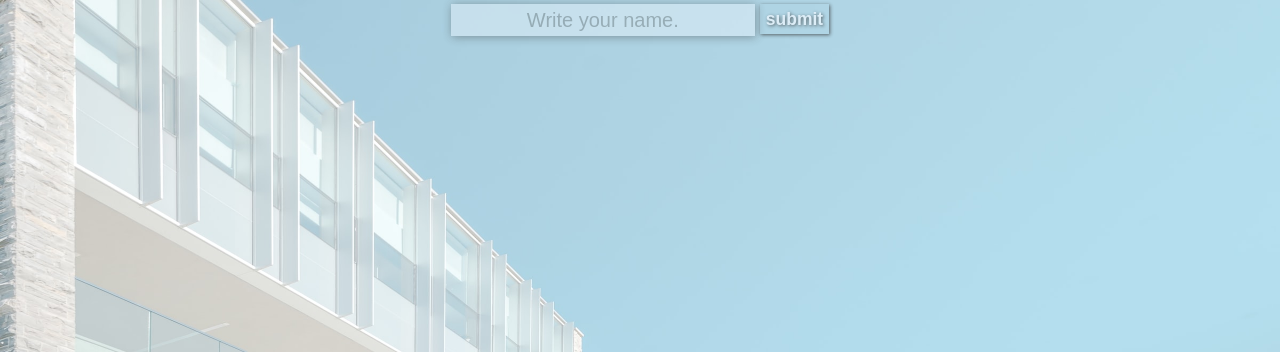
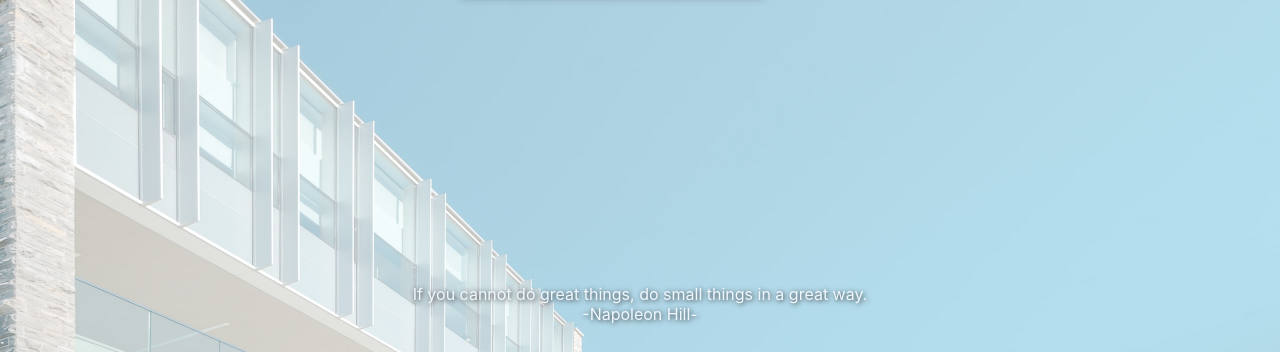
Before and after one commit to Hwa-J/Vanilla_JS_todo_list, a plain HTML site: page index.html in a window 1280 px wide. Shown: the part 448-800 px from the top of the page. Drawn offline with Linux system fonts and the light colour scheme.

Commit message:
add quotes.js

```diff
--- a/index.html
+++ b/index.html
@@ -17,7 +17,7 @@
       <span class="whatName">What's your name?</span>
       <div class="writeName">
         <input type="text" id="name" placeholder="Write your name." required />
-        <button type="submit" id="submit">submit</button>
+        <button type="submit" id="submit">Log-in</button>
       </div>
     </form>
     <div id="onOff">
@@ -30,10 +30,15 @@
         <ul id="todoList"></ul>
       </div>
     </div>
+    <div id="quotes">
+      <span></span>
+      <span></span>
+    </div>
     <script src="src/clock.js"></script>
     <script src="src/greeting.js"></script>
     <script src="src/todo.js"></script>
     <script src="src/background.js"></script>
     <script src="src/weather.js"></script>
+    <script src="src/quotes.js"></script>
   </body>
 </html>
--- /dev/null
+++ b/src/quotes.js
@@ -0,0 +1,51 @@
+const quotes = [
+  {
+    quote: "I never dreamed about success, I worked for it.",
+    author: "Estee Lauder",
+  },
+  {
+    quote: "Do not try to be original, just try to be good.",
+    author: "Paul Rand",
+  },
+  {
+    quote: "Do not be afraid to give up the good to go for the great.",
+    author: "John D. Rockefeller",
+  },
+  {
+    quote:
+      "If you really look closely, most overnight successes took a long time.",
+    author: "Steve Jobs",
+  },
+  {
+    quote:
+      "It’s fine to celebrate success but it is more important to heed the lessons of failure.",
+    author: "Bill Gates",
+  },
+  {
+    quote: "If you cannot do great things, do small things in a great way.",
+    author: "Napoleon Hill",
+  },
+  {
+    quote: "What is not started will never get finished.",
+    author: "Johann Wolfgang von Goethe",
+  },
+  {
+    quote: "All limitations are self-imposed.",
+    author: "Oliver Wendell Holmes",
+  },
+  {
+    quote: "Keep your face to the sunshine and you cannot see the shadow.",
+    author: "Helen Keller",
+  },
+  {
+    quote: "Happiness makes up in height for what it lacks in length.",
+    author: "Robert Frost",
+  },
+];
+const quote = document.querySelector("#quotes span:first-child");
+const author = document.querySelector("#quotes span:last-child");
+
+const todaysQuote = quotes[Math.floor(Math.random() * quotes.length)];
+
+quote.innerText = todaysQuote.quote;
+author.innerText = `-${todaysQuote.author}-`;
--- a/style.css
+++ b/style.css
@@ -63,7 +63,7 @@ img {
   height: 30px;
   margin-left: 5px;
   color: aliceblue;
-  font-size: 17.5px;
+  /* font-size: 17.5px; */
   font-weight: bold;
   text-shadow: 1px 1px 0.2em #333;
   background: none;
@@ -79,7 +79,7 @@ img {
 }
 #hello {
   margin-top: 0;
-  font-size: 60px;
+  font-size: 45px;
   text-align: center;
 }
 
@@ -125,13 +125,13 @@ img {
   height: 30px;
   margin-left: 5px;
   color: aliceblue;
-  font-size: 17.5px;
+  /* font-size: 17.5px; */
   font-weight: bold;
   text-shadow: 1px 1px 0.2em #333;
   background: none;
   border: 0;
   box-shadow: 1px 1px 0.2em #333;
-  opacity: 0.7;
+  opacity: 0.8;
 }
 #todoBtn:active {
   transform: scale(0.9);
@@ -158,3 +158,17 @@ img {
   /* background: none; */
   opacity: 0.5;
 }
+/* quotes */
+#quotes {
+  margin: 20px auto;
+  text-align: center;
+  color: aliceblue;
+}
+
+#quotes span:first-child {
+  display: block;
+}
+
+#quotes span:last-child {
+  display: block;
+}
```
Also changed, not shown: 1 other file.
